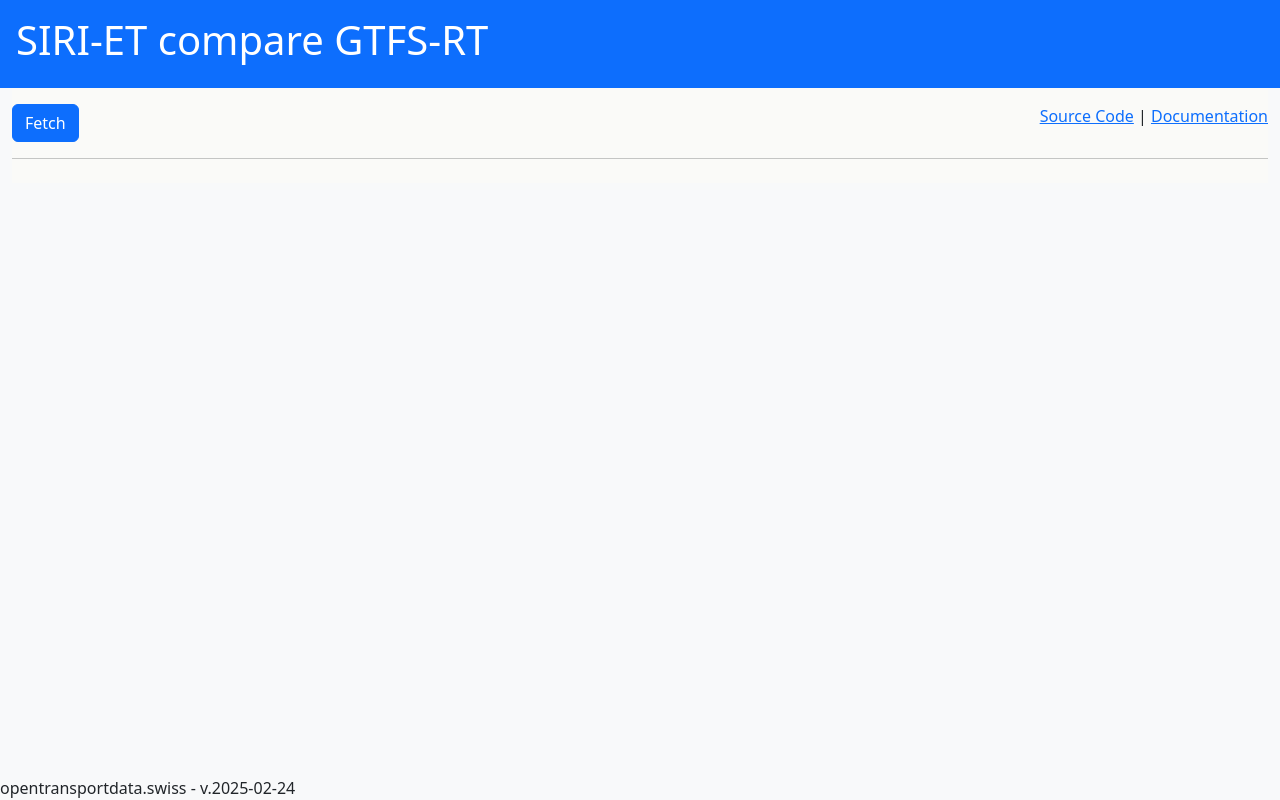
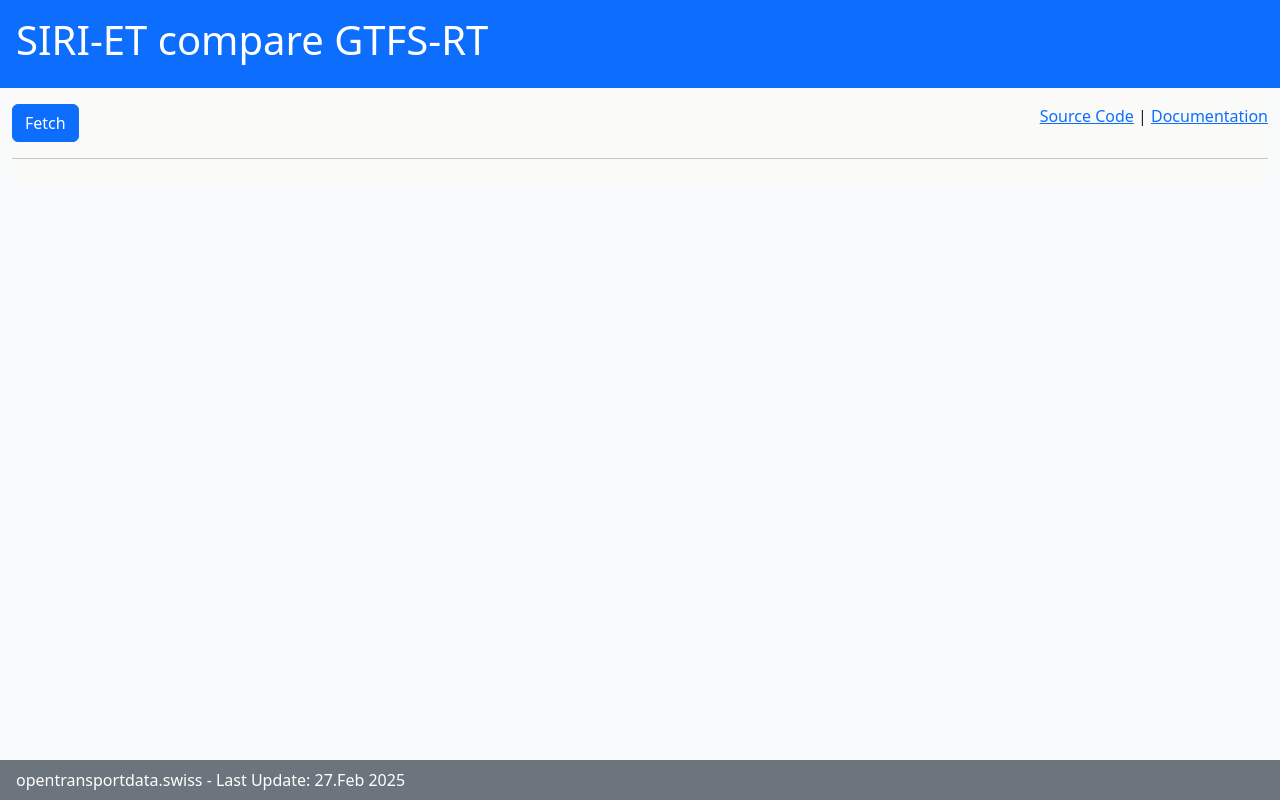
Before and after one commit to openTdataCH/OJP-Showcase, an Angular app in the folder apps/siri-et-compare-gtfs-rt/: page / in a window 1280 px wide. Built offline with nearby package versions, Linux system fonts and the light colour scheme.

Commit message:
Updates footer

```diff
--- a/apps/siri-et-compare-gtfs-rt/src/app/app.component.html
+++ b/apps/siri-et-compare-gtfs-rt/src/app/app.component.html
@@ -163,9 +163,9 @@
     </div>
   </div>
 
-  <div class="footer row align-items-center">
-    <div>opentransportdata.swiss - v.2025-02-24</div>
-  </div>
+  <footer class="bg-secondary text-white p-2 px-3">
+    <div>opentransportdata.swiss - Last Update: 27.Feb 2025</div>
+  </footer>
 </div>
 
 <ng-template #siriET_ItemsTable let-items="items">
```
